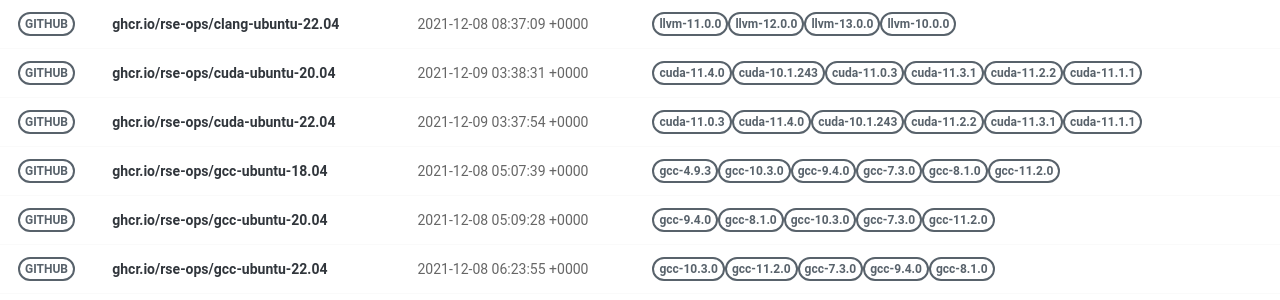
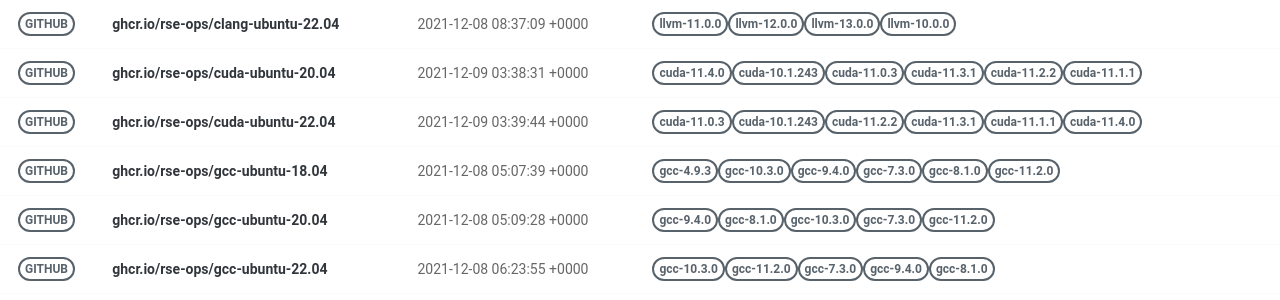
Before and after one commit to rse-ops/docker-images, a Jekyll site: the page built from pages/index.md, in a window 1280 px wide. Shown: the part 228-528 px from the top of the page. Built offline with Jekyll 4.4.1, drawn with Linux system fonts in a browser that asks for light colours; nearby versions of some CDN libraries.

Commit message:
Automated push to update library 2021-12-09

```diff
--- a/_library/ghcr.io-rse-ops-cuda-ubuntu-22.04.md
+++ b/_library/ghcr.io-rse-ops-cuda-ubuntu-22.04.md
@@ -1,7 +1,7 @@
 ---
 layout: container
 name: ghcr.io/rse-ops/cuda-ubuntu-22.04
-updated_at: 2021-12-09 03:37:54.102807
+updated_at: 2021-12-09 03:39:44.417096
 
 
 container_url: https://github.com/orgs/rse-ops/packages/container/package/cuda-ubuntu-22.04
```
Also changed, not shown: other parts of _library/ghcr.io-rse-ops-cuda-ubuntu-22.04.md (+3 -3 lines).
